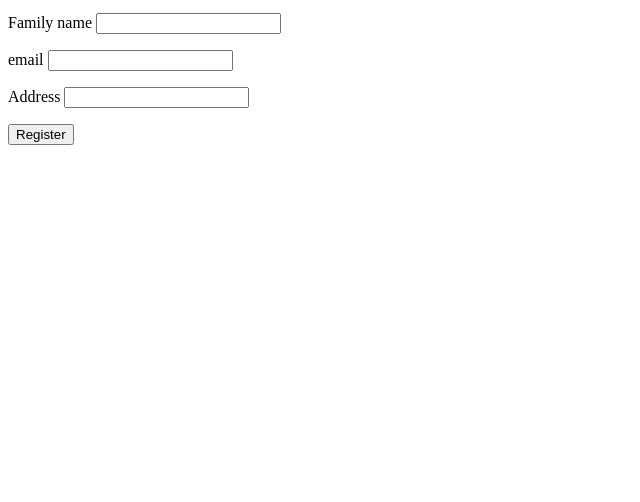
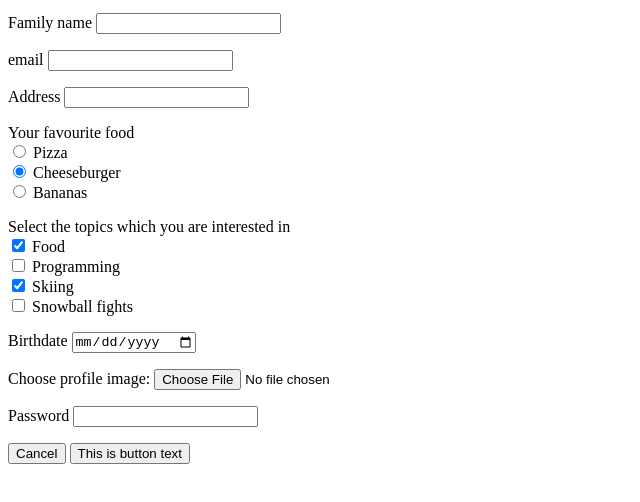
Before and after one commit to lassehav-oamk/html-css, a plain HTML site: page lesson1/form.html in a window 1280 px wide. Shown: the part 104-606 px from the top of the page, without its empty margins (0-640 px from the left). Drawn offline with Linux system fonts and the light colour scheme.

Commit message:
Added form elements

```diff
--- a/lesson1/form.html
+++ b/lesson1/form.html
@@ -17,13 +17,36 @@
       </p>
       <p>
         <label for="email">email</label>
-        <input type="text" name="email">
+        <input type="email" name="email">
       </p>
       <p>
         <label for="address">Address</label>
         <input type="text" name="address">
       </p>
-      <button>Register</button>
+      <p>
+        Your favourite food<br>
+        <input type="radio" name="ffood" value="pizza"> Pizza<br>
+        <input type="radio" name="ffood" value="burger" checked> Cheeseburger<br>
+        <input type="radio" name="ffood" value="banana"> Bananas
+      </p>
+      <p>
+        Select the topics which you are interested in<br>
+        <input type="checkbox" checked name="interests" value="food"> Food<br>
+        <input type="checkbox" name="interests" value="programming"> Programming<br>
+        <input type="checkbox" checked name="interests" value="skiing"> Skiing<br>
+        <input type="checkbox" name="interests" value="snowball"> Snowball fights<br>
+      </p>
+      <p>
+        Birthdate <input type="date">
+      </p>
+      <p>
+        Choose profile image: <input type="file" name="profile">
+      </p>
+      <p>
+        Password <input type="password" name="pwd">
+      </p>
+      <a href="hello-world.html"><input type="button" value="Cancel"></a>
+      <input type="submit" value="This is button text">
     </form>
   </body>
 </html>
```
